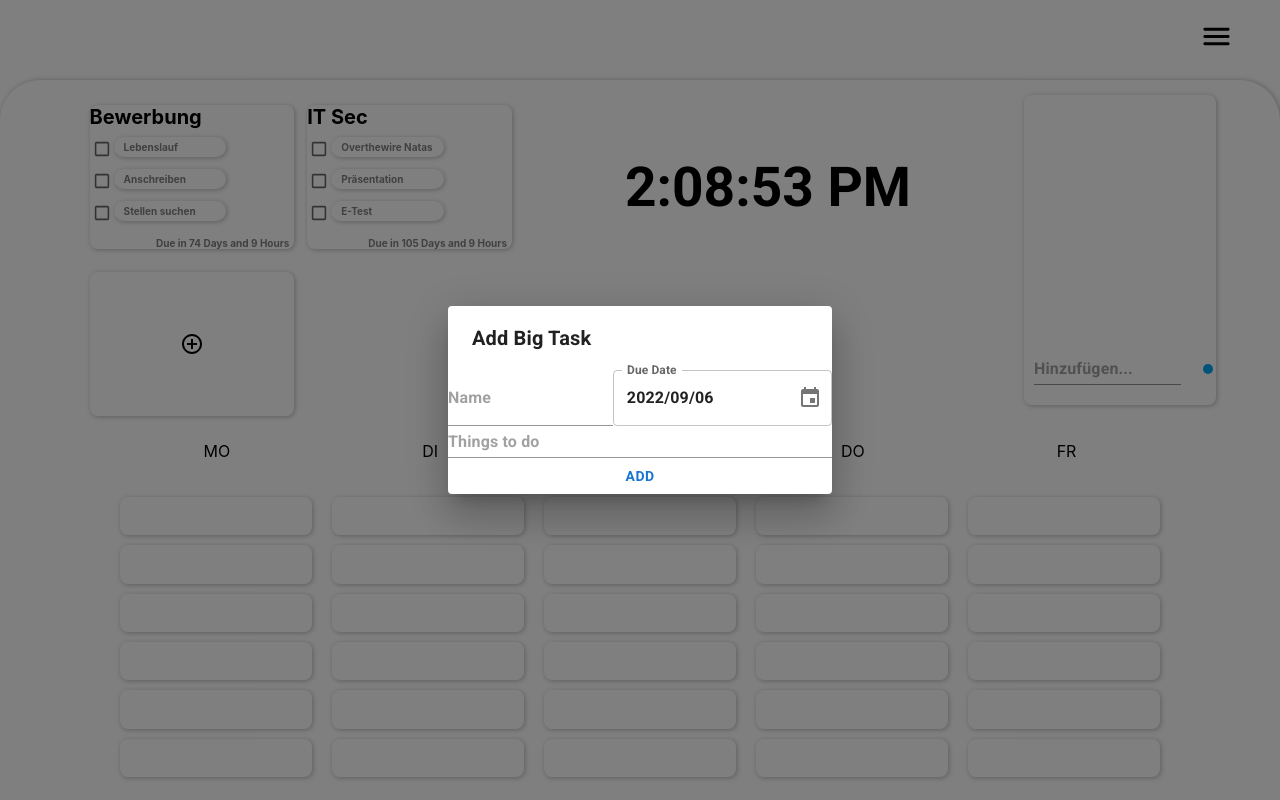
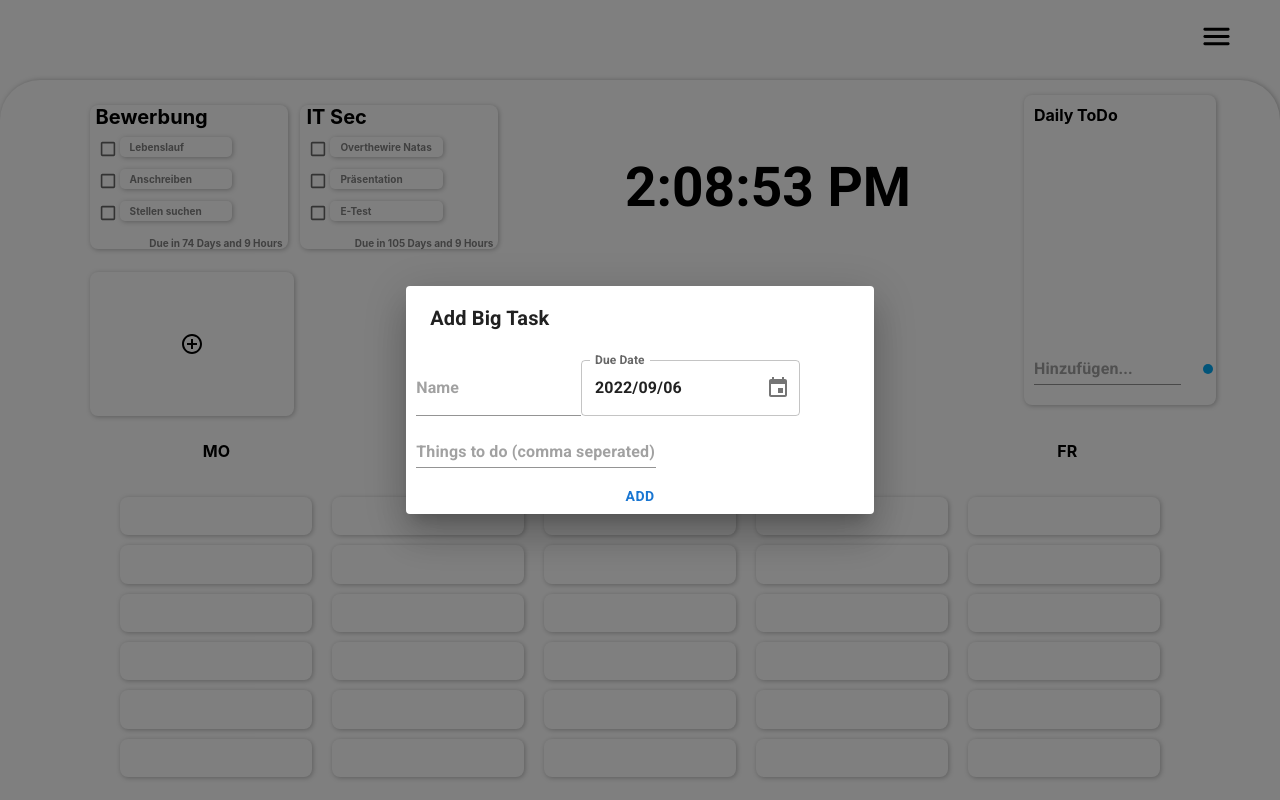
Before and after one commit to GeorgBueGIT/desk-app, a React (Create React App) app: page / in a window 1280 px wide. Both pictures are taken after a click on the icon 191 px from the left and 343 px from the top of the page. Built offline with nearby package versions, Linux system fonts and the light colour scheme; grey boxes are pictures that could not be loaded.

Commit message:
BigTasks big gut

```diff
--- a/src/Components/BigTasks.js
+++ b/src/Components/BigTasks.js
@@ -66,7 +66,14 @@ function BigTasks() {
     const handleAdd = () => {
 
       ar.push({ id: 3, task: textName, duration: dayjs(date) });
-      lowerTasks.push({ id: 3, task: "fafa"});
+
+      var splitArray = things.split(', ');
+
+      for (let i = 0; i < splitArray.length; i++){
+        lowerTasks.push({ id: 3, task: splitArray.at(i) });
+      };
+
+      // lowerTasks.push({ id: 3, task: "afaf" });
       setArray(ar);
       setlowerAr(lowerTasks);
 
@@ -79,6 +86,15 @@ function BigTasks() {
       changeDate();
       setDate(newDate);
     };
+
+      // const addLowerTasksFunc = () => {
+      //   let content = [];
+      //   for (let i = 0; i < 2; i++) {
+      //     content.push(<Input placeholder='Things to do' onChange={changeThings}> </Input>);
+      //   }
+      //   return content;
+      // };
+
 
     return (
       <Dialog onClose={handleClose} open={open} >
@@ -97,7 +113,12 @@ function BigTasks() {
             />
           </LocalizationProvider>
         </div>
-        <Input placeholder='Things to do' onChange={changeThings}> </Input>
+
+        <div className='addLowerTasks'>
+        <Input placeholder='Things to do (comma seperated)' onChange={changeThings} sx={{width:240}}> </Input>
+
+          {/* <AddCircleOutlineSharpIcon className='CircleAdd' /> */}
+        </div>
 
         <Button onClick={handleAdd}> Add </Button>
 
@@ -151,7 +172,7 @@ function BigTasks() {
 
 
                     {lowerAr.map((index2) => {
-                      if(index2.id === index.id){
+                      if (index2.id === index.id) {
                         return (
                           <>
                             <div className='lowerTaskDiv'>
@@ -163,7 +184,7 @@ function BigTasks() {
 
                           </>
                         )
-                    } return;
+                      } return null;
                     })}
 
                     <div id='right'>
--- a/src/Components/Notes.js
+++ b/src/Components/Notes.js
@@ -34,6 +34,7 @@ function Notes() {
 
 
     <div className='around'>
+      <b id='padding-left'> Daily ToDo </b>
       <div className='tasks'>
 
         {/* Tasks */}
--- a/src/Styles/BigTasks.css
+++ b/src/Styles/BigTasks.css
@@ -1,5 +1,5 @@
 .tasksBig{
-    width: 16vw;
+    width: 15vw;
     height: 18vh;
 
     /* justify-content: space-between; */
@@ -13,6 +13,7 @@
     user-select: none;
 
     font-size: 20px;
+    padding-left: 6px;
 }
 
 
@@ -46,8 +47,11 @@
 .DialogStruc{
     display: flex;
     flex-direction: row;
+    justify-content: space-between;
+    padding: 10px;
     width: 30vw;
 }
+
 
 .textStyle >* {
     color: antiquewhite;
@@ -85,19 +89,25 @@
     align-items: center;
 }
 
+.taskAdd:hover{
+    box-shadow: 1px 1px 10px rgb(189, 189, 189);
+}
+
+
 #right{
     display: flex;
     align-items: flex-end;
     justify-content: flex-end;
     height: 2vh;
     padding-right: 5px;
+
 }
 
 .lowerTaskAround{
     border-style:solid;
     border-width: 0px;
     border-color: rgb(189, 189, 189);
-    border-radius: 10px;
+    border-radius: 5px;
 
     box-shadow: 1px 1px 5px rgb(189, 189, 189);
     width: 8vw;
@@ -115,3 +125,10 @@
 .lowerTaskDiv{
     display: flex;
 }
+
+.addLowerTasks{
+    padding: 10px;
+    display: flex;
+    justify-content: space-between;
+    padding-right: 17vw;
+}
--- a/src/Styles/Kalender.css
+++ b/src/Styles/Kalender.css
@@ -15,5 +15,7 @@
     gap: 15vw;
     padding-left: 5vw;
     padding-right: 5vw;
+    user-select: none;
+    font-weight: bold;
 
 }
--- a/src/Styles/Notes.css
+++ b/src/Styles/Notes.css
@@ -32,7 +32,7 @@
     border-style:solid;
     border-width: 0px;
     border-color: rgb(189, 189, 189);
-    border-radius: 15px;
+    border-radius: 5px;
 
     box-shadow: 1px 1px 5px rgb(189, 189, 189);
     width: 12vw;
@@ -84,3 +84,7 @@
     font-weight: 400;
     user-select: none;
 }
+
+#padding-left{
+    padding-left: 10px;
+}
--- a/src/Styles/clockStyle.css
+++ b/src/Styles/clockStyle.css
@@ -5,4 +5,5 @@
     margin: 60px;
     color:rgb(0, 0, 0);
     font-weight: bold;
+    user-select: none;
 }
```
Lines whose indentation alone changed are shown as unchanged.
